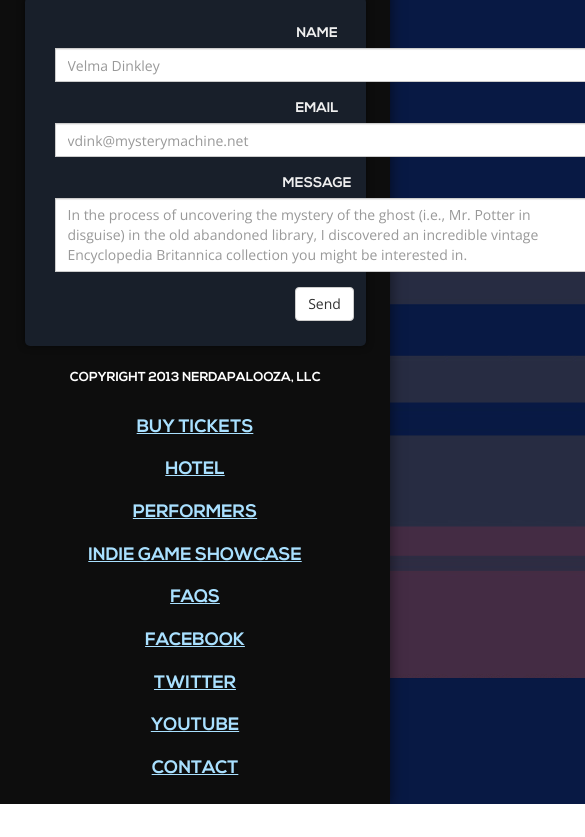
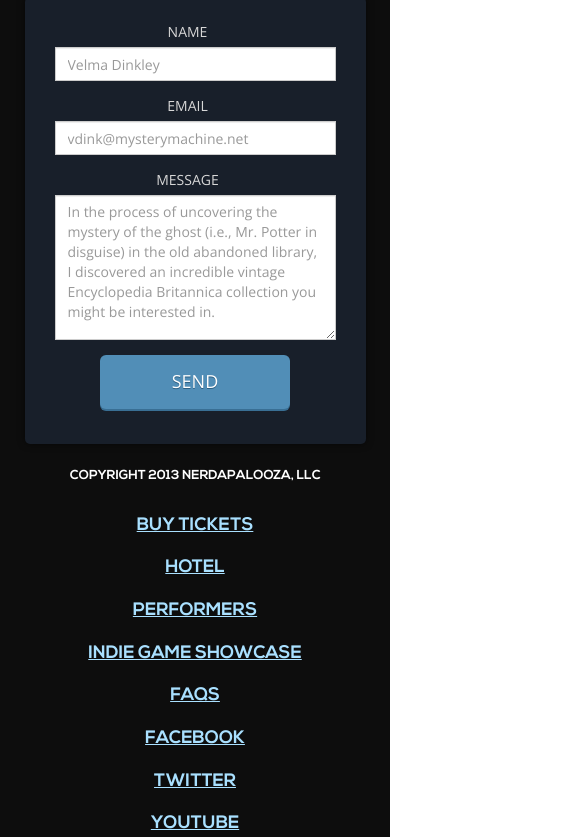
Before and after one commit to keeeeeegan/nerdapalooza-2013-landing-page, a plain HTML site: page contact.html in a window 390 px wide. Shown: the part 222-1059 px from the top of the page, 585 px wide, since content can reach past the window. Before the commit the page ends 1026 px from the top, so only its background shows below. Drawn offline with nearby package versions, Linux system fonts and the light colour scheme.

Commit message:
made changes to contact form

```diff
--- a/contact.html
+++ b/contact.html
@@ -76,7 +76,7 @@
 	</header>
 
 	<div class="select">
-		<h2 class="choose">Contact Us<span class="show-mobile choices">Let us know what's up!</span></h2>
+		<h2 class="choose">Contact Us<span class="choices">Let us know what's up!</span></h2>
 	</div>
 
 	<div class="row ctas select">
@@ -95,7 +95,7 @@
 				<textarea class="form-control" name="np-field-m" id="np-field-m" placeholder="In the process of uncovering the mystery of the ghost (i.e., Mr. Potter in disguise) in the old abandoned library, I discovered an incredible vintage Encyclopedia Britannica collection you might be interested in." rows="3"></textarea>
 			</div>
 			<div class="form-group">
-				<button type="submit" class="btn btn-default">Send</button>
+				<button type="submit" class="btn btn-lg btn-default">Send</button>
 			</div>
 		</form>
 
--- a/landing-assets/css/main.css
+++ b/landing-assets/css/main.css
@@ -417,15 +417,22 @@ hr.vertical.spacer {
 
 .container .row.ctas.select .contact label {
 	text-align: left;
-	font-weight: 100;
+	font-weight: normal;
 	padding-left: 0;
-	font-family: 'nexa_boldregular';
+	font-family: 'Open Sans';
 	text-transform: uppercase;
+	font-size: 14px;
+	color: #d7d7d7;
 }
 
 .container .row.ctas.select .contact input,
 .container .row.ctas.select .contact textarea {
+	/*background-color: #d7d7d7;*/
 	border-radius: 0;
+}
+
+.container .row.ctas.select .contact textarea {
+	height: 145px;
 }
 
 .ctas b,
@@ -585,6 +592,12 @@ hr.vertical.spacer {
 		margin-right: 0;
 		margin-right: 0;
 	}
+
+	.container .row.ctas.select .contact label.control-label {
+		text-align: center;
+		width: 100%;
+		display: block;
+	}
 }
 
 @media (max-width: 650px) {
@@ -688,6 +701,9 @@ hr.vertical.spacer {
 		display: none;
 	}
 
+	.container .row.ctas.select .contact {
+		width: 100%;
+	}
 
 }
 
@@ -733,6 +749,12 @@ hr.vertical.spacer {
 		.ctas .volunteers {
 			margin-right: 40px;
 		}
+
+	.container .row.ctas.select .contact label {
+		text-align: left;
+		width: 100%;
+		display: block;
+	}
 }
 
 @media (min-width: 992px) {
```
